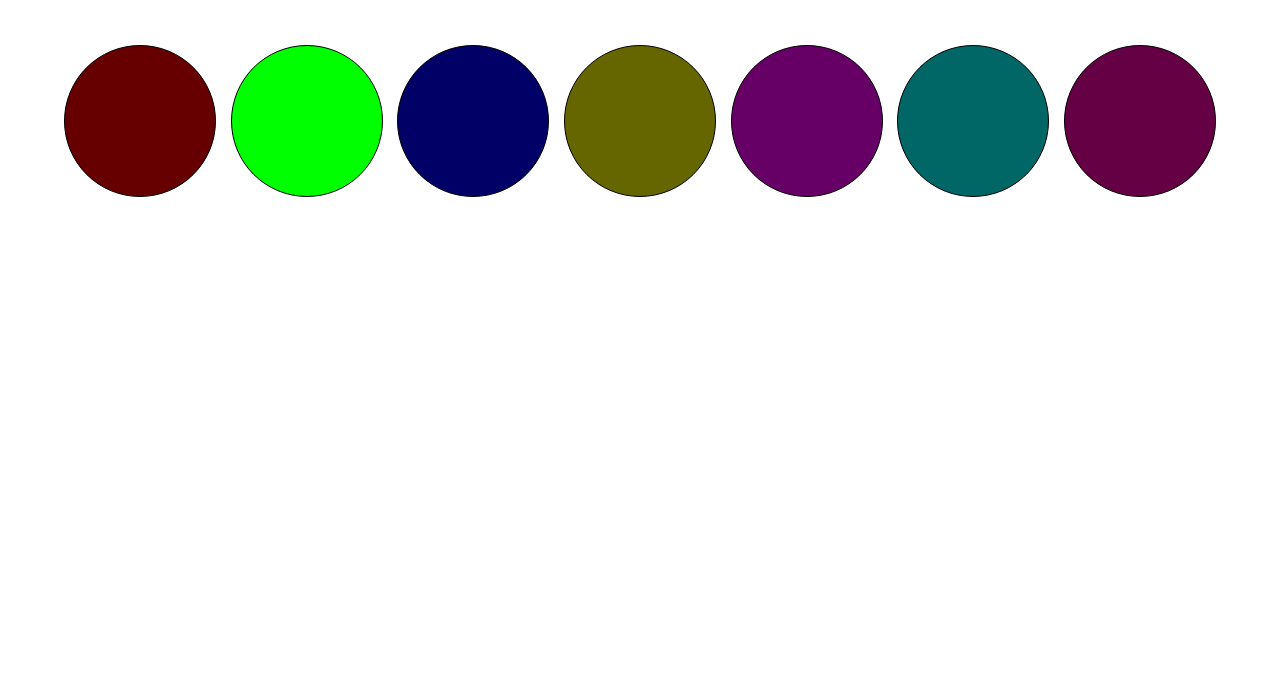
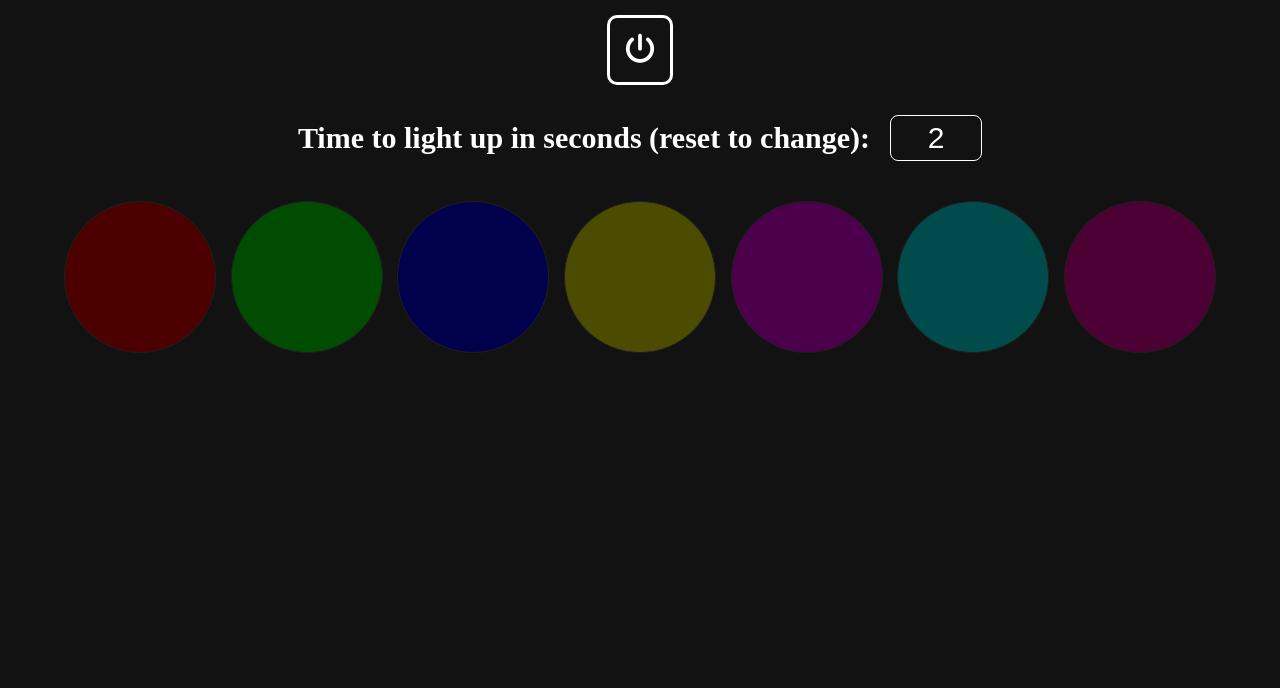
Before and after one commit to MatheusGarciia/Christmas-Lights-JS, a plain HTML site: page index.html in a window 1280 px wide. Shown: the part 112-800 px from the top of the page. Drawn offline with Linux system fonts and the light colour scheme.

Commit message:
Add buttons to on/off and selector of speed

```diff
--- a/app.js
+++ b/app.js
@@ -1,15 +1,31 @@
 let circles = document.querySelectorAll('#circles')
 let index = 0
+let powerButton = document.querySelector('#powerButton')
+let interval = null
+let inputTimer = document.getElementById('intervalTimer')
+let intervalTime = 0
+let submitButton = document.querySelector('#submitButton')
+
+function start(){
+
+    if (powerButton.className == 'off'){
+        intervalTime = inputTimer.value
+        intervalTime = intervalTime * 1000
+        powerButton.className = 'on'
+        interval = setInterval(printCircle, intervalTime)
+    } else {
+        powerButton.className = 'off'
+        clearInterval(interval)
+    }
+}
 
 function printCircle(){
     const circle = circles[index]
-
-    console.log(circle)
     circle.classList.add('active')
 
     setTimeout(() => {
         circle.classList.remove('active')
-    }, 1750)
+    }, 1000)
 
     if (index === circles.length - 1){
         index = 0
@@ -17,5 +33,3 @@ function printCircle(){
         index++
     }
 }
-
-setInterval(printCircle, 2000)
--- a/index.html
+++ b/index.html
@@ -6,10 +6,18 @@
     <title>Christmas Lights</title>
 
     <link rel="stylesheet" href="style.css">
+    <link rel="stylesheet" href="https://cdnjs.cloudflare.com/ajax/libs/font-awesome/6.5.2/css/all.min.css" integrity="sha512-SnH5WK+bZxgPHs44uWIX+LLJAJ9/2PkPKZ5QiAj6Ta86w+fsb2TkcmfRyVX3pBnMFcV7oQPJkl9QevSCWr3W6A==" crossorigin="anonymous" referrerpolicy="no-referrer" />
 </head>
 <body>
     <div class="container">
         <h1 class="title">Christmas Lights</h1>
+
+        <button id="powerButton" class="off" onclick="start(intervalTime)"><i class="fa-solid fa-power-off"></i></button>
+
+        <form class="inputTimer">
+            <label class="labelTimer" for="intervalTimer">Time to light up in seconds (reset to change):</label>
+            <input type="text" id="intervalTimer" value="2">
+        </form>
 
         <div class="row-lights">
             <div id="circles" class="circle1"></div>
--- a/style.css
+++ b/style.css
@@ -1,6 +1,7 @@
 * {
     margin: 0;
     padding: 0;
+    background-color: #121212;
 }
 
 .container {
@@ -14,9 +15,74 @@
 }
 
 .title {
+    color: #FFF;
     font-size: 40px;
     font-weight: bold;
     margin-bottom: 20px;
+}
+
+.off{
+    font-size: 30px;
+    background-color: #121212;
+    color: rgb(255, 255, 255);
+    border: 3px solid rgb(255, 255, 255);
+    border-radius: 10px;
+    padding: 15px;
+    margin: 10px;
+    cursor: pointer;
+}
+
+.on{
+    font-size: 30px;
+    background-color: rgb(62, 255, 85);
+    color: rgb(255, 255, 255);
+    border: 3px solid rgb(255, 255, 255);
+    border-radius: 10px;
+    padding: 15px;
+    margin: 10px;
+    cursor: pointer;
+}
+
+.on > :first-child{
+    background-color: rgb(62, 255, 85);
+    color: rgb(0, 0, 0);
+}
+
+.off:hover{
+    background-color: rgb(40, 40, 40);
+    color: rgb(255, 255, 255);
+}
+
+.off:hover i{
+    background-color: rgb(40, 40, 40);
+    color: rgb(255, 255, 255);
+}
+
+.inputTimer {
+    width: 100%;
+    height: 100%;
+    margin-top: 20px;
+    display: flex;
+    align-items: center;
+    justify-content: center;
+    flex-direction: row;
+}
+
+.labelTimer {
+    font-size: 30px;
+    font-weight: bold;
+    margin-right: 20px;
+    color: #FFF;
+}
+
+#intervalTimer{
+    width: 80px;
+    padding: 5px;
+    font-size: 30px;
+    text-align: center;
+    border-radius: 8px;
+    color: #FFF;
+    border: 1px solid white
 }
 
 .row-lights {
@@ -28,8 +94,10 @@
     margin-top: 40px;
 }
 
+/* Circles */
+
 #circles {
-    border: solid black 1px;
+    border: solid rgb(102, 102, 102) 1px;
     width: 150px;
     height: 150px;
     border-radius: 50%;
@@ -37,37 +105,37 @@
 
 .circle1 {
     background-color: rgb(255, 0, 0);
-    filter: brightness(40%);
+    filter: brightness(30%);
 }
 
 .circle2 {
     background-color: rgb(0, 255, 0);
-    filter: brightness(40%);
+    filter: brightness(30%);
 }
 
 .circle3 {
     background-color: rgb(0, 0, 255);
-    filter: brightness(40%);
+    filter: brightness(30%);
 }
 
 .circle4 {
     background-color: rgb(255, 255, 0);
-    filter: brightness(40%);
+    filter: brightness(30%);
 }
 
 .circle5 {
     background-color: rgb(255, 0, 255);
-    filter: brightness(40%);
+    filter: brightness(30%);
 }
 
 .circle6 {
     background-color: rgb(0, 255, 255);
-    filter: brightness(40%);
+    filter: brightness(30%);
 }
 
 .circle7 {
     background-color: rgb(255, 0, 170);
-    filter: brightness(40%);
+    filter: brightness(30%);
 }
 
 .active {
```
